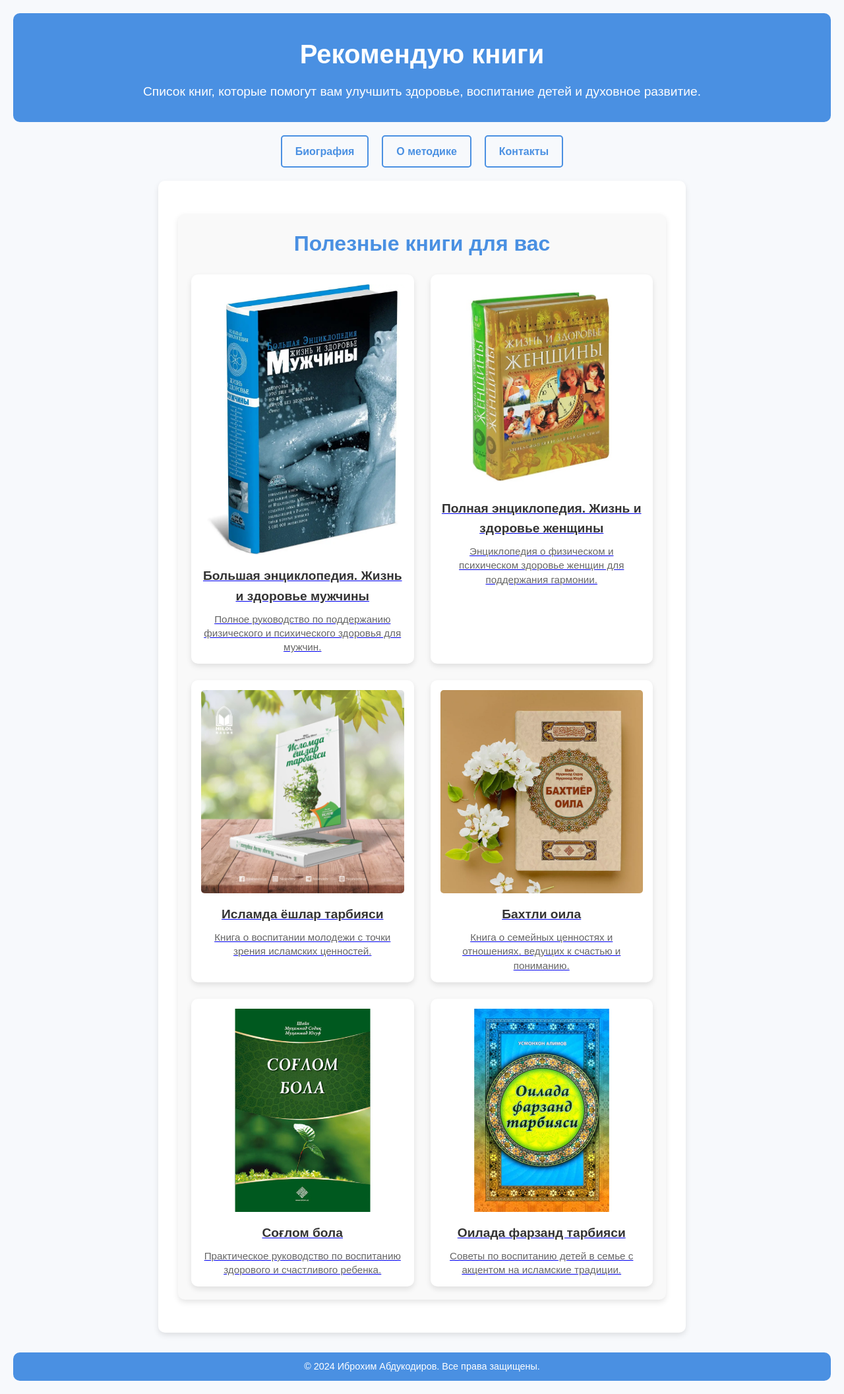
After one commit to Islom-Radjapov/Psychology, a Flask app: page /recommendations in a window 1280 px wide. The commit adds this page. Shown: the whole page at 66% size. Run offline with Flask 3, Linux system fonts and the light colour scheme.

Commit message:
finish recommendations

```diff
--- a/app.py
+++ b/app.py
@@ -2,17 +2,22 @@ from flask import Flask, render_template
 
 app = Flask(__name__)
 
-@app.route('/')
+@app.route('/autobiography')
 def autobiography():
     return render_template('autobiography.html')
 
-@app.route('/about')
+@app.route('/metod')
 def about():
-    return render_template('about.html')
+    return render_template('metod.html')
+
+@app.route('/recommendations')
+def recommendations():
+    return render_template('recommendations.html')
 
 @app.route('/contact')
 def contact():
     return render_template('contact.html')
 
+
 if __name__ == '__main__':
     app.run(debug=True)
--- a/static/style.css
+++ b/static/style.css
@@ -1,122 +1,5 @@
-body {
-    font-family: Arial, sans-serif;
-    margin: 0;
-    padding: 20px;
-    background-color: #f4f4f4;
-}
 
-h1 {
-    color: #333;
-}
-
-a {
-    display: inline-block;
-    margin-top: 20px;
-    text-decoration: none;
-    color: blue;
-}
-
-a:hover {
-    text-decoration: underline;
-}
-
-/* Basic reset */
-* {
-    margin: 0;
-    padding: 0;
-    box-sizing: border-box;
-}
-
-/* Body Styling */
-body {
-    font-family: 'Arial', sans-serif;
-    color: #333;
-    background-color: #f5f7fa;
-    padding: 20px;
-    line-height: 1.6;
-}
-
-/* Header Styling */
-header {
-    text-align: center;
-    padding: 20px;
-    background: #4a90e2;
-    color: white;
-    border-radius: 10px;
-}
-
-header h1 {
-    font-size: 2.5em;
-    margin-bottom: 10px;
-}
-
-header p {
-    font-size: 1.2em;
-    margin-top: 10px;
-}
-
-/* Navigation Styling */
-nav {
-    display: flex;
-    justify-content: center;
-    gap: 20px;
-    margin: 20px 0;
-}
-
-nav a {
-    text-decoration: none;
-    color: #4a90e2;
-    font-weight: bold;
-    padding: 10px 20px;
-    border: 2px solid #4a90e2;
-    border-radius: 5px;
-    transition: 0.3s;
-}
-
-nav a:hover {
-    background: #4a90e2;
-    color: white;
-}
-
-/* Main Content */
-main {
-    max-width: 800px;
-    margin: 0 auto;
-    background: white;
-    padding: 20px;
-    border-radius: 10px;
-    box-shadow: 0 4px 8px rgba(0, 0, 0, 0.1);
-}
-
-/* Section Styling */
-.intro h2, .highlights h3 {
-    margin-bottom: 10px;
-    color: #4a90e2;
-}
-
-.intro p {
-    font-size: 1.1em;
-    margin-bottom: 20px;
-}
-
-.highlights ul {
-    list-style-type: disc;
-    margin-left: 20px;
-}
-
-.highlights li {
-    margin: 10px 0;
-}
-
-/* Footer Styling */
-footer {
-    text-align: center;
-    margin-top: 20px;
-    padding: 10px;
-    font-size: 0.9em;
-    color: #777;
-}
-
+/* biografiya ########################################################################################################################################### */
 /* Basic reset */
 * {
     margin: 0;
@@ -229,7 +112,7 @@ footer {
     font-size: 0.9em;
     color: #777;
 }
-
+/* medot ########################################################################################################################################### */
 
 /* Styling for sections in About page */
 .method-section {
@@ -277,7 +160,64 @@ footer {
     border-radius: 10px;
 }
 
+/* Recommendations ########################################################################################################################################### */
 
+/* Enlarged Book Recommendations Styling */
+.book-recommendations {
+    padding: 20px;
+    margin: 20px auto;
+    max-width: 900px;
+    background-color: #f9f9f9;
+    border-radius: 10px;
+    box-shadow: 0 4px 8px rgba(0, 0, 0, 0.1);
+    text-align: center;
+}
+
+.book-recommendations h2 {
+    color: #4a90e2;
+    font-size: 2em;
+    margin-bottom: 20px;
+}
+
+.book-list {
+    display: grid;
+    grid-template-columns: 1fr 1fr;
+    gap: 25px;
+}
+
+.book {
+    background-color: #ffffff;
+    border-radius: 10px;
+    box-shadow: 0 4px 8px rgba(0, 0, 0, 0.1);
+    padding: 15px;
+    transition: transform 0.3s;
+}
+
+.book:hover {
+    transform: scale(1.05);
+}
+
+.book img {
+    width: 100%;
+    height: auto;
+    border-radius: 5px;
+    margin-bottom: 10px;
+}
+
+.book h3 {
+    font-size: 1.2em;
+    color: #333;
+    margin-top: 0;
+}
+
+.book p {
+    font-size: 0.95em;
+    color: #666;
+    margin-top: 8px;
+    line-height: 1.4;
+}
+
+/* Contact ########################################################################################################################################### */
 /* Contact Section Styling */
 .contact-section {
     padding: 20px;
--- a/templates/autobiography.html
+++ b/templates/autobiography.html
@@ -13,8 +13,8 @@
     </header>
 
     <nav>
-        <a href="/">Главная</a>
-        <a href="/about">О методике</a>
+        <a href="/metod">О методике</a>
+        <a href="/recommendations">Рекомендую книги</a>
         <a href="/contact">Контакты</a>
     </nav>
 
--- a/templates/contact.html
+++ b/templates/contact.html
@@ -13,9 +13,9 @@
     </header>
 
     <nav>
-        <a href="/">Главная</a>
         <a href="/autobiography">Биография</a>
-        <a href="/about">О методике</a>
+        <a href="/metod">О методике</a>
+        <a href="/recommendations">Рекомендую книги</a>
     </nav>
 
     <main>
--- a/templates/about.html
+++ b/templates/metod.html
@@ -13,8 +13,8 @@
     </header>
 
     <nav>
-        <a href="/">Главная</a>
         <a href="/autobiography">Биография</a>
+        <a href="/recommendations">Рекомендую книги</a>
         <a href="/contact">Контакты</a>
     </nav>
 
--- /dev/null
+++ b/templates/recommendations.html
@@ -0,0 +1,75 @@
+<!DOCTYPE html>
+<html lang="ru">
+<head>
+    <meta charset="UTF-8">
+    <meta name="viewport" content="width=device-width, initial-scale=1.0">
+    <link rel="stylesheet" href="{{ url_for('static', filename='style.css') }}">
+    <title>Рекомендую книги</title>
+</head>
+<body>
+    <header>
+        <h1>Рекомендую книги</h1>
+        <p>Список книг, которые помогут вам улучшить здоровье, воспитание детей и духовное развитие.</p>
+    </header>
+
+    <nav>
+        <a href="/autobiography">Биография</a>
+        <a href="/metod">О методике</a>
+        <a href="/contact">Контакты</a>
+    </nav>
+
+    <main>
+        <section class="book-recommendations">
+            <h2>Полезные книги для вас</h2>
+            <div class="book-list">
+                <div class="book">
+                    <a href="https://cassiopeiabook.info/books/bolshaya-entsiklopediya-jizn-i-zdorove-mujchinyi" target="_blank">
+                        <img src="{{ url_for('static', filename='book1.jpg') }}" alt="Большая энциклопедия. Жизнь и здоровье мужчины">
+                        <h3>Большая энциклопедия. Жизнь и здоровье мужчины</h3>
+                        <p>Полное руководство по поддержанию физического и психического здоровья для мужчин.</p>
+                    </a>
+                </div>
+                <div class="book">
+                    <a href="https://olcha.uz/ru/product/view/polnaya-entsiklopediya-zhizn-i-zdorove-zhenshchiny-komplekt-iz-2-knig?srsltid=AfmBOooR0Ah18isbUNPB-EWTE1JD7uq1A6WfjFAxQGcGQGfbMaiQyROo" target="_blank">
+                        <img src="{{ url_for('static', filename='book2.jpg') }}" alt="Полная энциклопедия. Жизнь и здоровье женщины">
+                        <h3>Полная энциклопедия. Жизнь и здоровье женщины</h3>
+                        <p>Энциклопедия о физическом и психическом здоровье женщин для поддержания гармонии.</p>
+                    </a>
+                </div>
+                <div class="book">
+                    <a href="https://hilolnashr.uz/islomda-yoshlar-tarbiyasi" target="_blank">
+                        <img src="{{ url_for('static', filename='book3.jpg') }}" alt="Исламда ёшлар тарбияси">
+                        <h3>Исламда ёшлар тарбияси</h3>
+                        <p>Книга о воспитании молодежи с точки зрения исламских ценностей.</p>
+                    </a>
+                </div>
+                <div class="book">
+                    <a href="https://hilolnashr.uz/baxtiyor-oila" target="_blank">
+                        <img src="{{ url_for('static', filename='book4.jpg') }}" alt="Бахтли оила">
+                        <h3>Бахтли оила</h3>
+                        <p>Книга о семейных ценностях и отношениях, ведущих к счастью и пониманию.</p>
+                    </a>
+                </div>
+                <div class="book">
+                    <a href="https://hilolnashr.uz/soglom-bola" target="_blank">
+                        <img src="{{ url_for('static', filename='book5.jpg') }}" alt="Соғлом бола">
+                        <h3>Соғлом бола</h3>
+                        <p>Практическое руководство по воспитанию здорового и счастливого ребенка.</p>
+                    </a>
+                </div>
+                <div class="book">
+                    <a href="https://hilolnashr.uz/oilada-farzand-tarbiyasi" target="_blank">
+                        <img src="{{ url_for('static', filename='book6.jpg') }}" alt="Оилада фарзанд тарбияси">
+                        <h3>Оилада фарзанд тарбияси</h3>
+                        <p>Советы по воспитанию детей в семье с акцентом на исламские традиции.</p>
+                    </a>
+                </div>
+            </div>
+        </section>
+    </main>
+
+    <footer>
+        <p>&copy; 2024 Иброхим Абдукодиров. Все права защищены.</p>
+    </footer>
+</body>
+</html>
```
Also changed, not shown: static/autobiog.css (deleted, +0 -112 lines), static/kontakt.css (deleted, +0 -44 lines), static/metod.css (deleted, +0 -45 lines), static/book1.jpg (added), static/book2.jpg (added), static/book3.jpg (added), static/book4.jpg (added), static/book5.jpg (added), static/book6.jpg (added).
